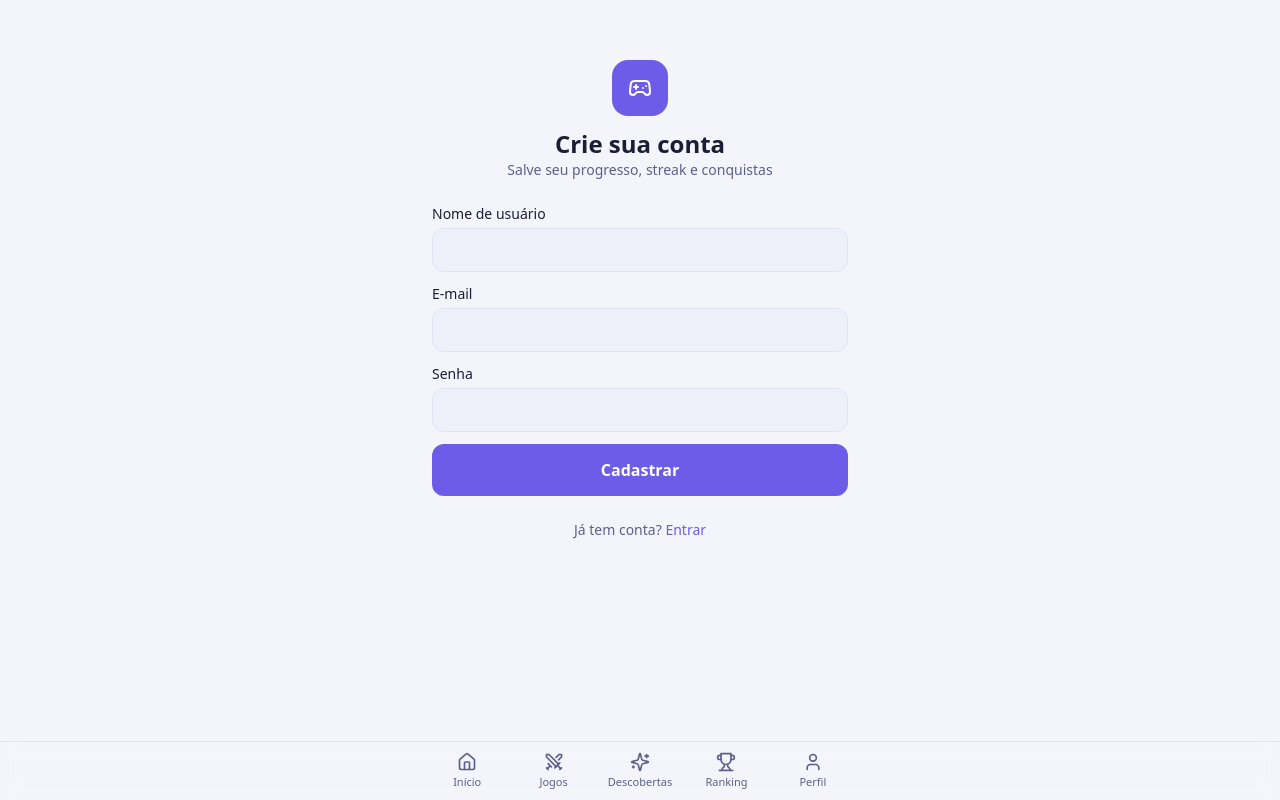
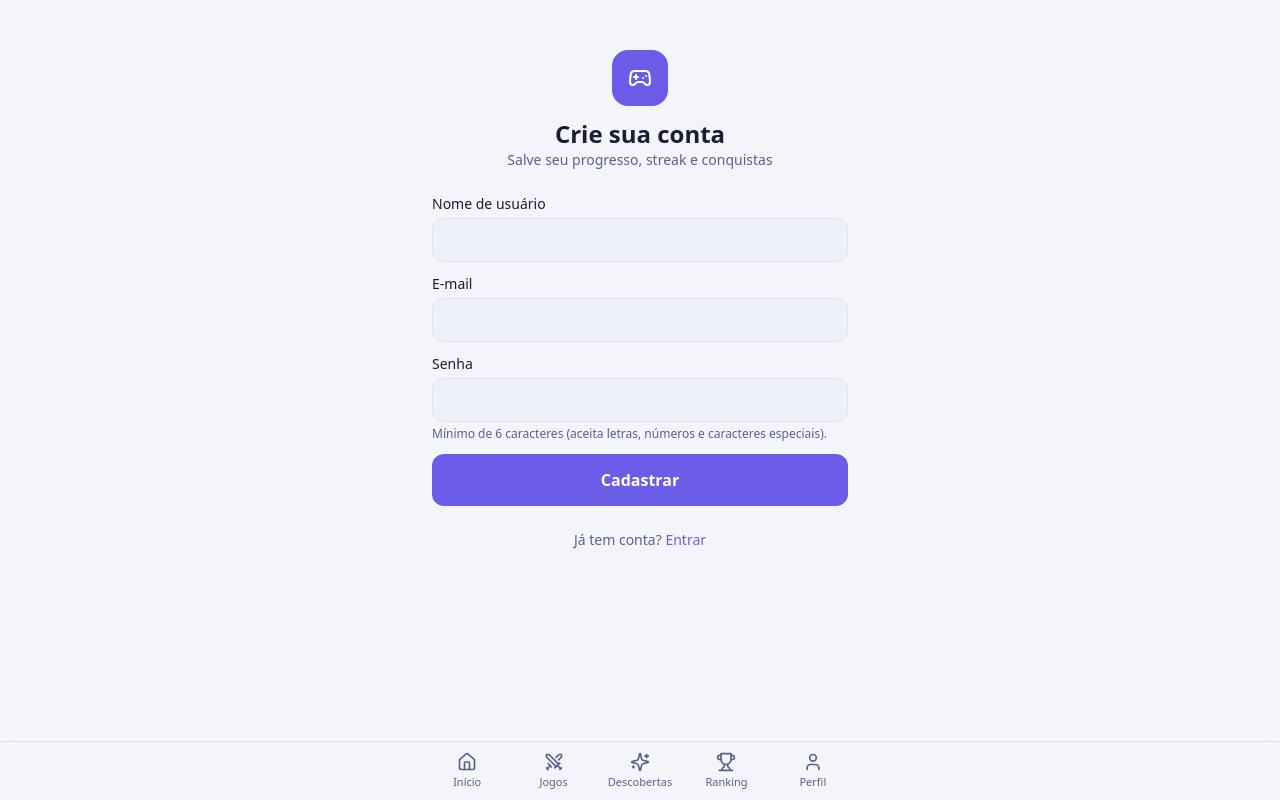
Before and after one commit to ViniciusMatoba/Atividades-Diarias, a Next.js app: page /signup in a window 1280 px wide. Built offline with nearby package versions, Linux system fonts and the light colour scheme; no server answers.

Commit message:
fix: atualiza regra de senha para permitir letras, numeros e caracteres especiais sem restricoes (min. 6 caracteres)

```diff
--- a/src/app/signup/page.tsx
+++ b/src/app/signup/page.tsx
@@ -3,7 +3,7 @@
 import Link from "next/link";
 import { useRouter } from "next/navigation";
 import { useState } from "react";
-import { Gamepad2 } from "lucide-react";
+import { Gamepad2, AlertCircle } from "lucide-react";
 import { Button } from "@/components/ui/Button";
 import { Input } from "@/components/ui/Input";
 import { signupSchema } from "@/lib/validation";
@@ -63,8 +63,16 @@ export default function SignupPage() {
       <form onSubmit={onSubmit} className="space-y-3" noValidate>
         <Input label="Nome de usuário" name="username" autoComplete="username" required />
         <Input label="E-mail" name="email" type="email" autoComplete="email" required />
-        <Input label="Senha" name="password" type="password" autoComplete="new-password" required />
-        {error && <p className="text-sm text-[var(--color-danger)]">{error}</p>}
+        <div>
+          <Input label="Senha" name="password" type="password" autoComplete="new-password" required />
+          <p className="mt-1 text-xs gd-muted">Mínimo de 6 caracteres (aceita letras, números e caracteres especiais).</p>
+        </div>
+        {error && (
+          <div className="flex items-start gap-2 rounded-xl border border-[var(--color-danger)]/40 bg-[var(--color-danger)]/10 p-3.5 text-sm text-[var(--color-danger)]">
+            <AlertCircle size={18} className="mt-0.5 shrink-0" aria-hidden />
+            <span>{error}</span>
+          </div>
+        )}
         <Button type="submit" size="lg" className="w-full" disabled={busy}>
           {busy ? "Cadastrando…" : "Cadastrar"}
         </Button>
--- a/src/lib/validation.ts
+++ b/src/lib/validation.ts
@@ -8,14 +8,14 @@ export const signupSchema = z.object({
     .min(3, "Nome de usuário precisa de ao menos 3 caracteres.")
     .max(20, "Nome de usuário muito longo.")
     .regex(/^[a-zA-Z0-9_]+$/, "Use apenas letras, números e _."),
-  email: z.string().email("E-mail inválido."),
-  password: z.string().min(8, "A senha precisa de ao menos 8 caracteres."),
+  email: z.string().email("Endereço de e-mail inválido."),
+  password: z.string().min(6, "A senha precisa ter no mínimo 6 caracteres."),
 });
 export type SignupInput = z.infer<typeof signupSchema>;
 
 export const loginSchema = z.object({
-  email: z.string().email("E-mail inválido."),
-  password: z.string().min(1, "Informe a senha."),
+  email: z.string().email("Endereço de e-mail inválido."),
+  password: z.string().min(6, "A senha precisa ter no mínimo 6 caracteres."),
 });
 export type LoginInput = z.infer<typeof loginSchema>;
 
```
